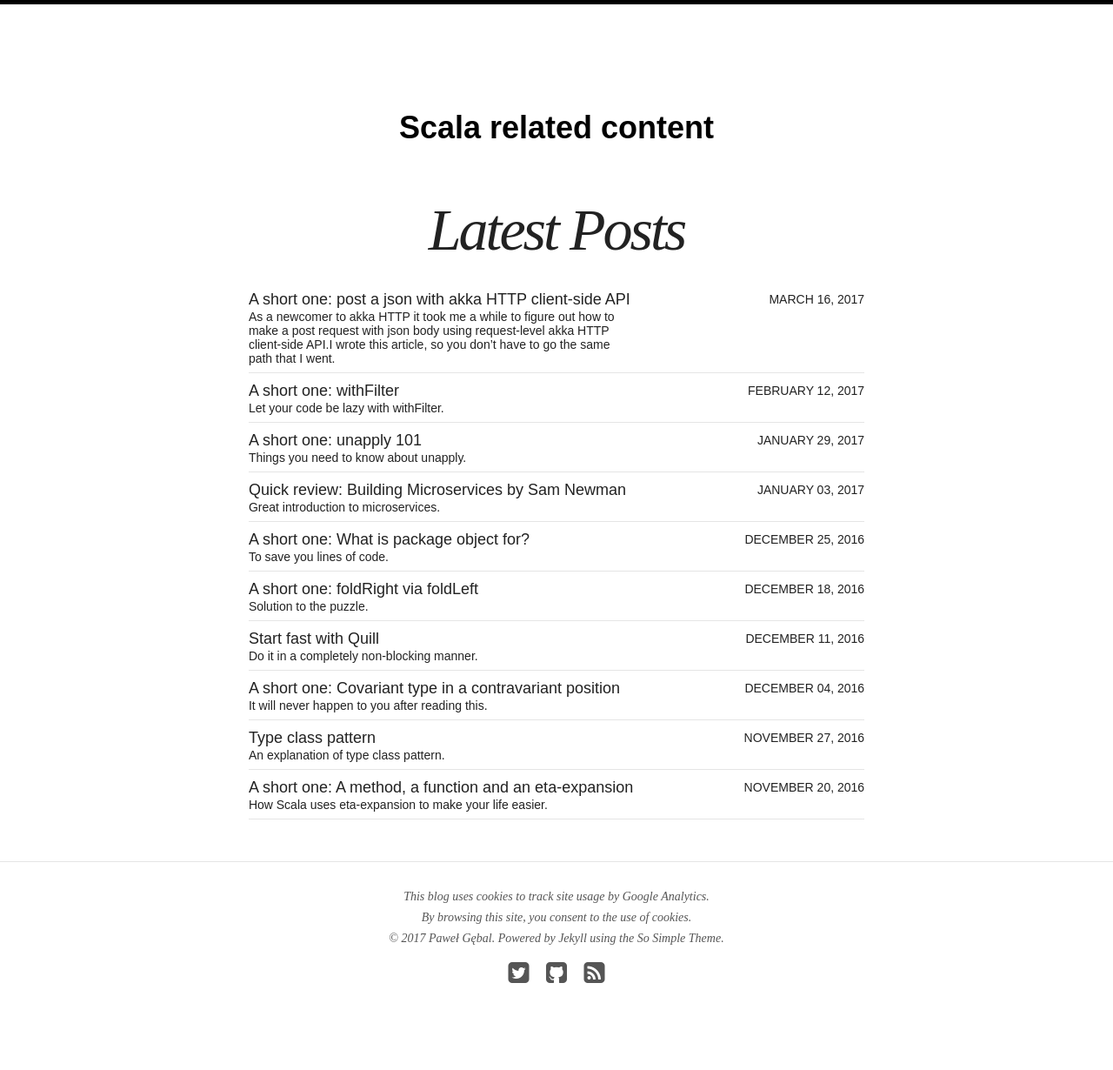
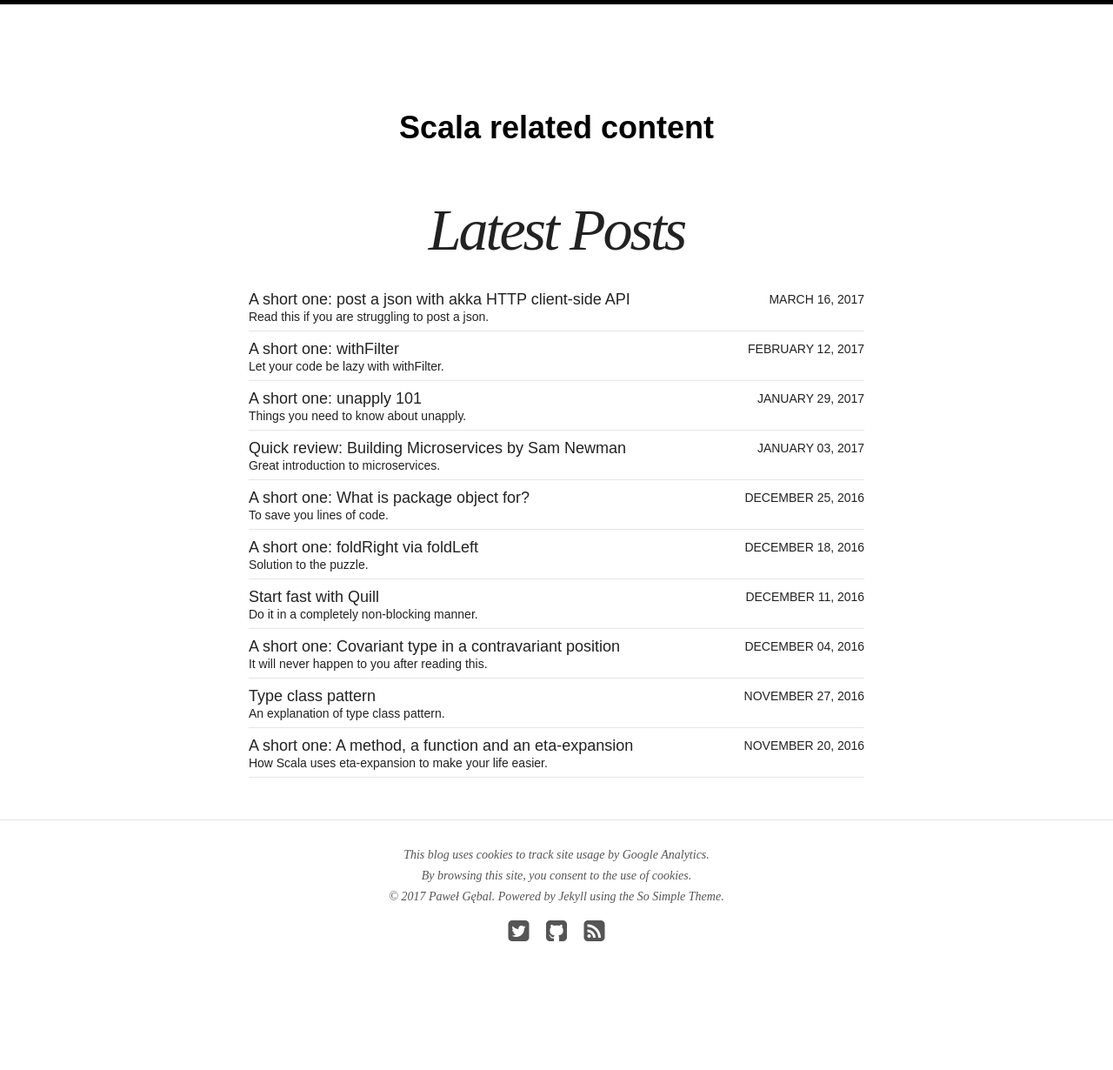
Before and after one commit to pgebal/pgebal.github.io, a Jekyll site: the page built from index.html, in a window 1280 px wide. Shown: the whole page at 87% size. Built offline with Jekyll 4.4.1, drawn with Linux system fonts in a browser that asks for light colours; nearby versions of some CDN libraries; after the commit the page ends 1182 px from its top, so only the background shows below that.

Commit message:
Add post json with akka http excrept

```diff
--- a/_posts/articles/2016-03-16-post-json-with-akka-http.markdown
+++ b/_posts/articles/2016-03-16-post-json-with-akka-http.markdown
@@ -4,7 +4,7 @@ title: "A short one: post a json with akka HTTP client-side API"
 date: 2017-03-16 14:00:00 +0100
 categories: articles
 tags: [scala, functional programming, json, akka, akka http]
-excerpt:
+excerpt: Read this if you are struggling to post a json.
 comments: true
 share: true
 ---
```
